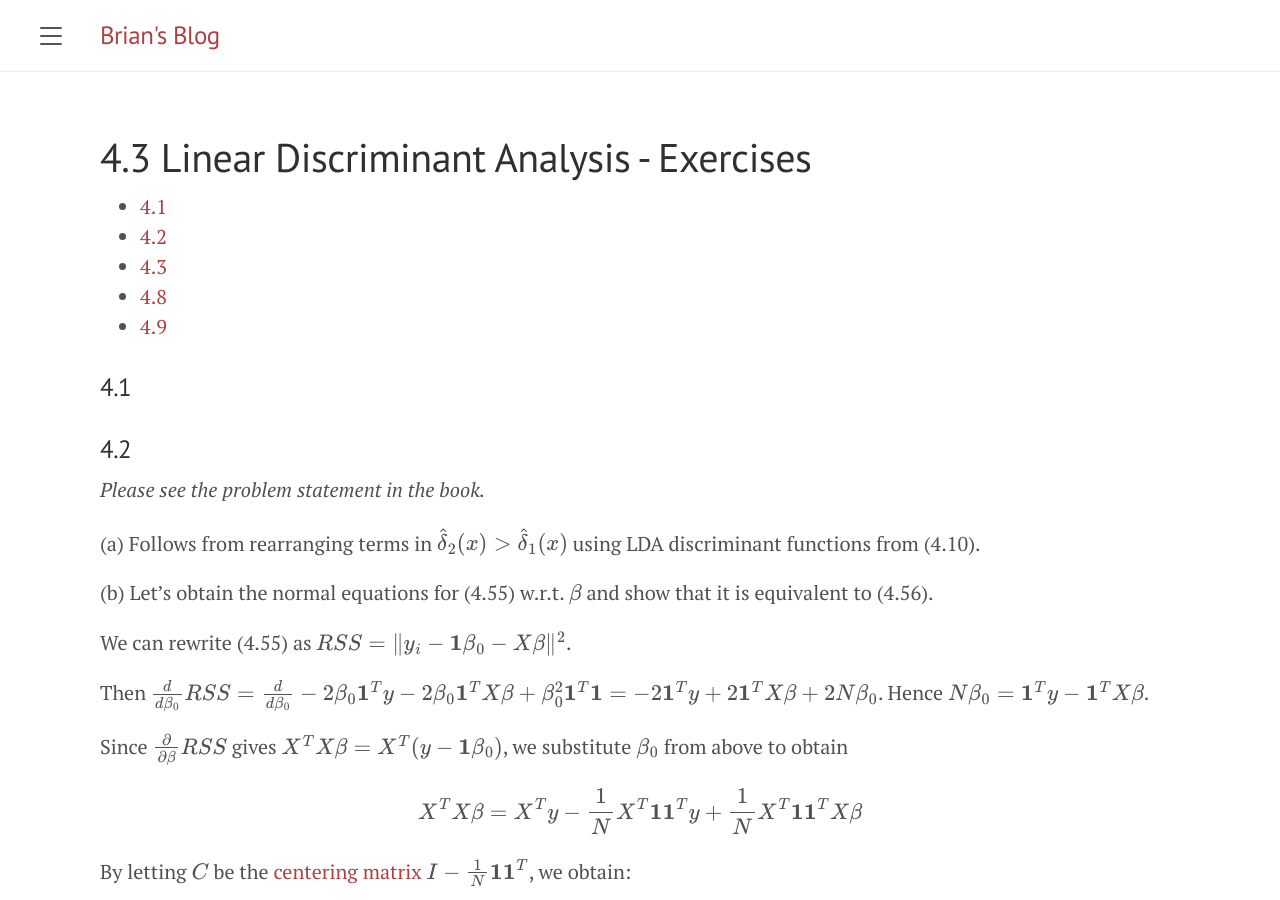
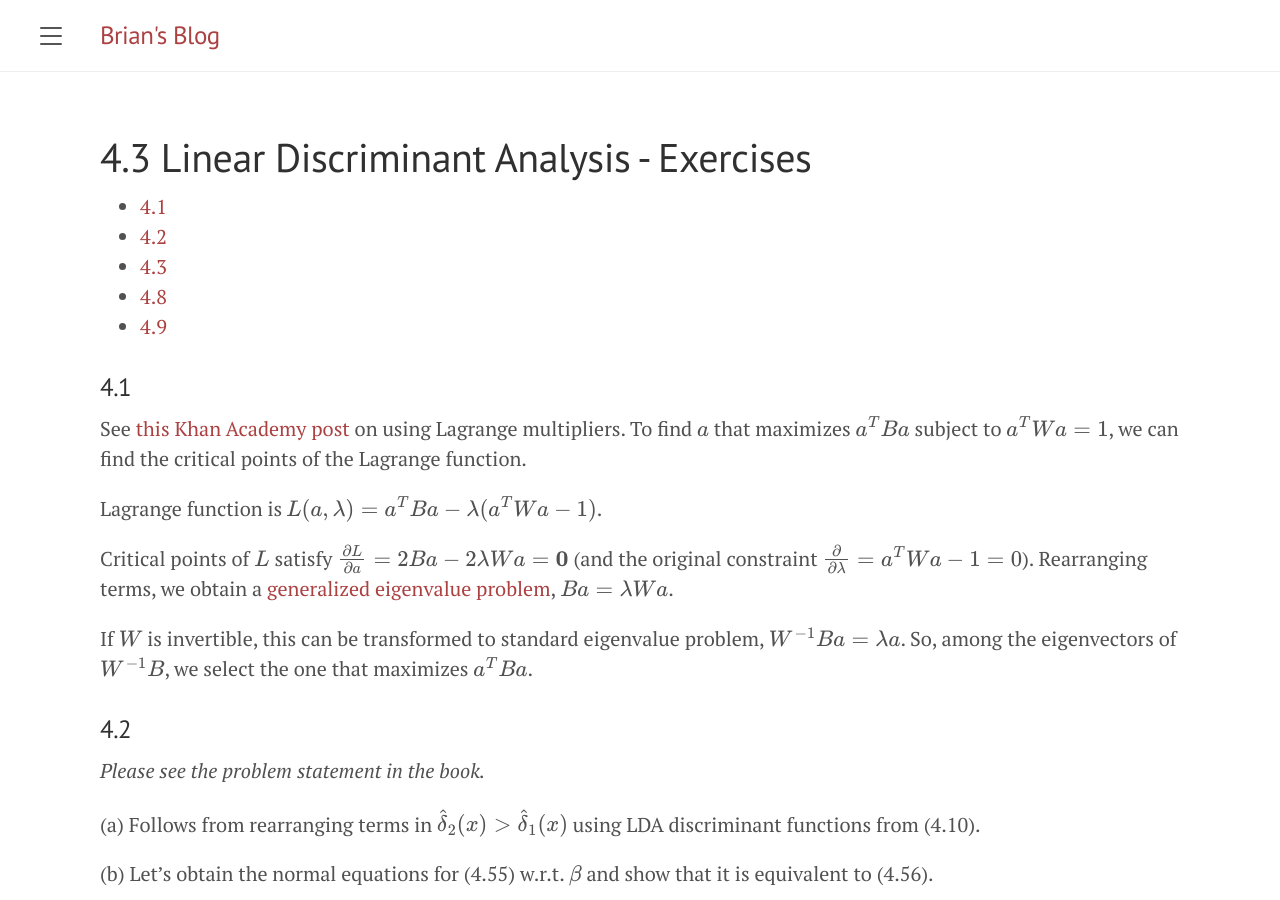
Before and after one commit to briansmlee/briansmlee.github.io, a Jekyll site: the page built from docs/_esl_posts/04_03_Exercises.md, in a window 1280 px wide and 900 px high. Built offline with Jekyll 4.4.1, drawn with Linux system fonts in a browser that asks for light colours; formulas are drawn with MathJax 3.

Commit message:
ESL Ex 4.1

```diff
--- a/docs/_esl_posts/04_03_Exercises.md
+++ b/docs/_esl_posts/04_03_Exercises.md
@@ -12,6 +12,17 @@ usemathjax: true
 {:toc}
 
 ### 4.1
+
+See [this Khan Academy post](https://www.khanacademy.org/math/multivariable-calculus/applications-of-multivariable-derivatives/constrained-optimization/a/lagrange-multipliers-examples) on using Lagrange multipliers. To find $a$ that maximizes $a^T B a$ subject to $a^T W a = 1$, we can find the critical points of the Lagrange function.
+
+Lagrange function is $L(a, \lambda) = a^T B a - \lambda (a^T W a - 1)$.
+
+Critical points of $L$ satisfy $ \frac{\partial L}{\partial a} = 2 B a - 2 \lambda W a = \mathbf{0}$ (and the original constraint $ \frac{\partial}{\partial \lambda} = a^T W a - 1 = 0$). Rearranging terms, we obtain a [generalized eigenvalue problem](https://en.wikipedia.org/wiki/Eigendecomposition_of_a_matrix#Generalized_eigenvalue_problem), $ Ba = \lambda Wa$.
+
+If $W$ is invertible, this can be transformed to standard eigenvalue problem, $W^{-1}Ba = \lambda a$. So, among the eigenvectors of $W^{-1}B$, we select the one that maximizes $a^T B a$.
+
+
+
 
 ### 4.2
 
@@ -68,6 +79,7 @@ which is equivalent to $X^TCX$ above because $\frac{N_1 N_2}{N} - N_1 = \frac{N_
 
 ### 4.3
 
+
 ### 4.8
 
 ### 4.9
```
